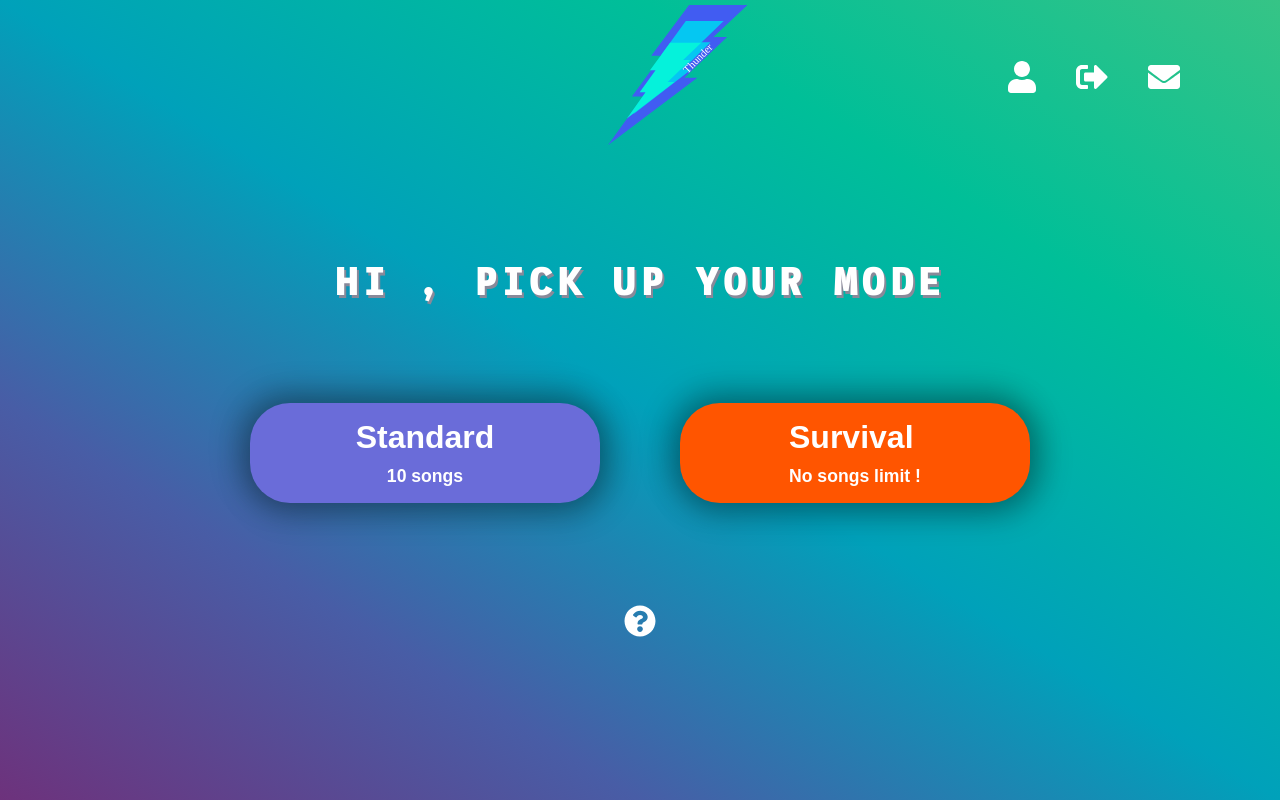
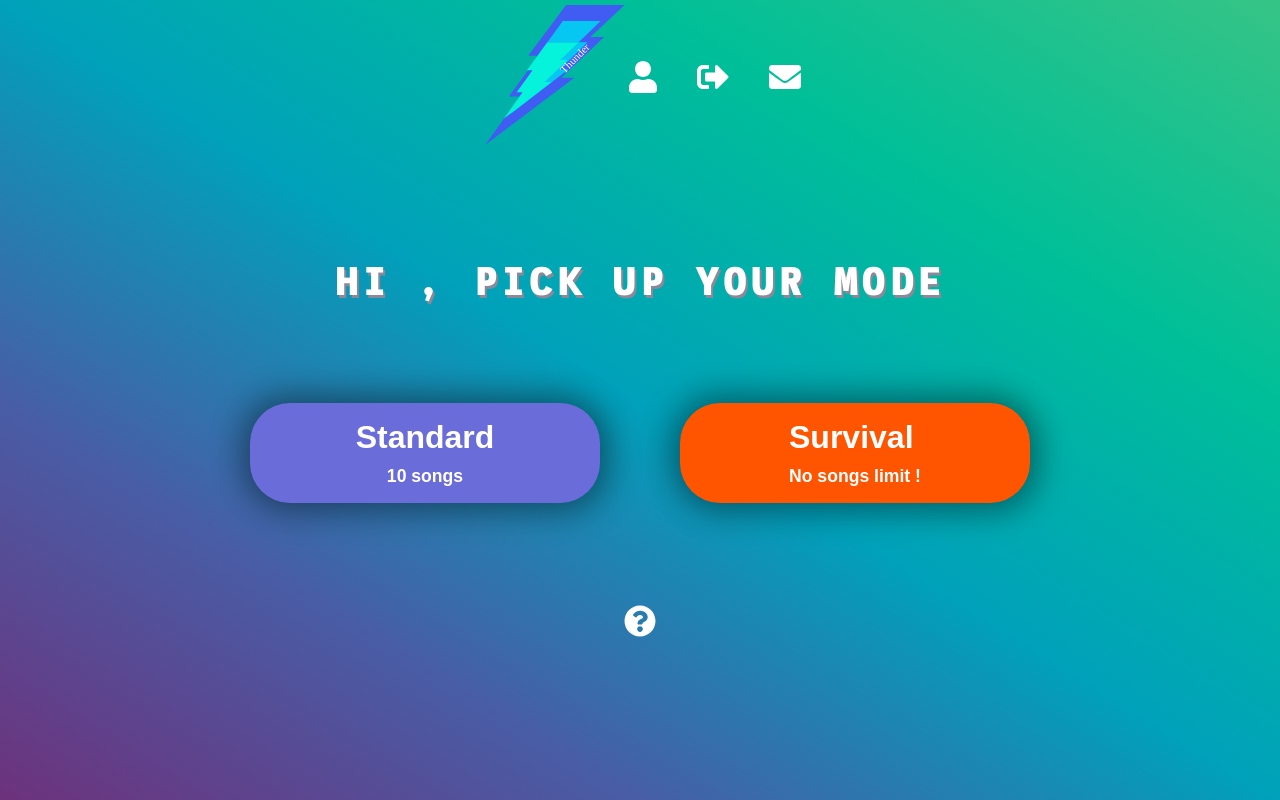
Before and after one commit to clrko/wild-thunder, a React (Create React App) app: page /mode-page/1 in a window 1280 px wide. Built offline with nearby package versions, Linux system fonts and the light colour scheme.

Commit message:
updates 19:19 pm

```diff
--- a/src/components/shared/MainLogo.css
+++ b/src/components/shared/MainLogo.css
@@ -16,5 +16,5 @@
 .mainLogo {
     /* height: 40px;
     width: 40px; */
-    margin: 0 auto;
+    margin: auto 0;
 }
--- a/src/components/shared/MainLogo.js
+++ b/src/components/shared/MainLogo.js
@@ -8,9 +8,9 @@ import "./MainLogo.css";
 function MainLogo() {
     return (
         <NavLink to="/">
-            {/* <div className="mainLogo"> */}
+            <div className="mainLogo-container">
                 <img className="mainLogo" src={logo} alt="Logo of the application" />
-            {/* </div> */}
+            </div>
         </NavLink>
     )
 }
--- a/src/components/shared/Navbar.css
+++ b/src/components/shared/Navbar.css
@@ -15,34 +15,8 @@
     color:lightblue;
 }
 
-.nav-links-wrapper {
-    /* display: flex; */
-    /* justify-content: space-around; */
-    /* width: 100%; */
-    margin-left: 20%;
-}
-
-.nav-links-wrapper-footer {
-    display: flex;
-    justify-content: space-around;
-    width: 100%;
-}
-
 .nav-container ul {
     display: none;
-}
-
-.nav-bottom-container {
-    display: flex;
-    align-items: center;
-    justify-content: space-around;
-    position: fixed;
-    bottom: 0;
-    width: 100%;
-    z-index: 1;
-    border-top: black solid 1px;
-    background-color:#202225;
-    min-height: 10vh;
 }
 
 .faUser {
@@ -59,6 +33,25 @@
     margin-left: 40px;
 }
 
+.nav-bottom-container {
+    display: flex;
+    align-items: center;
+    justify-content: space-around;
+    position: fixed;
+    bottom: 0;
+    width: 100%;
+    z-index: 1;
+    border-top: black solid 1px;
+    background-color:#202225;
+    min-height: 10vh;
+}
+
+.nav-links-wrapper-footer {
+    display: flex;
+    justify-content: space-around;
+    width: 100%;
+}
+
 @media screen and (min-width: 700px) /* to be precised */{
     .nav-bottom-container {
         display: none;
@@ -66,15 +59,18 @@
 
     .nav-container {
         display: flex;
-        justify-content: flex-end;
+        justify-content: center;
         align-items: center;
+        /* width: 100%; */
         /* min-height: 8vh; */
         /* background-color:  #202225; */
     }
 
     .nav-links-wrapper {
         /* width: 50%; */
-        margin-right: 100px;
+        /* margin-right: 100px; */
+        display: flex;
+        justify-content: flex-end;
     }
 
     .nav-container ul {
```
